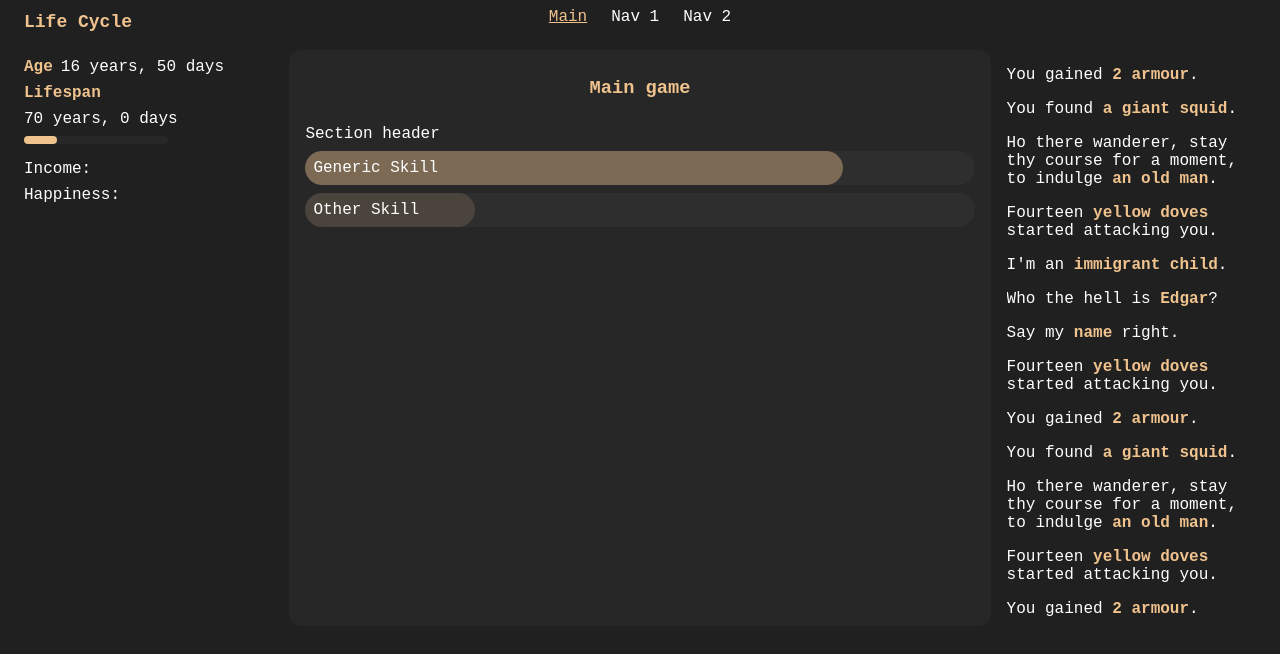
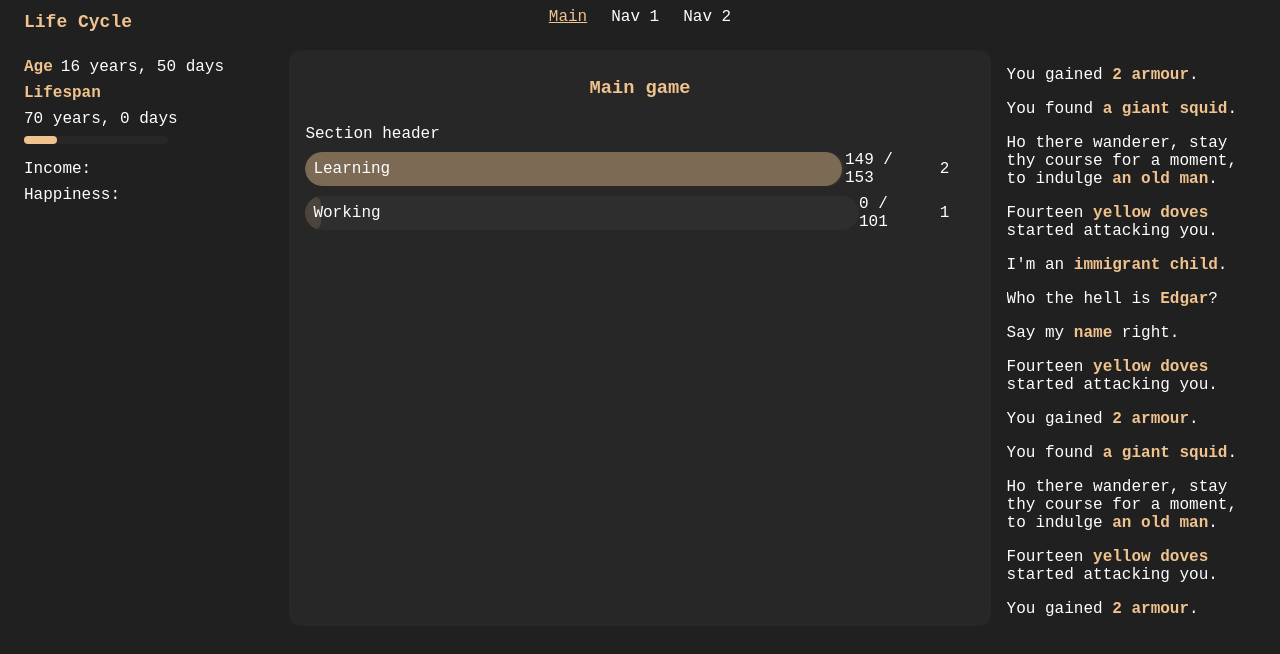
Before and after one commit to MJZwart/life-cycle, a Vue app: page / in a window 1280 px wide. Shown: the top 654 px of the page. Built offline with nearby package versions, Linux system fonts and the light colour scheme.

Commit message:
Levelling skills made possible

```diff
--- a/src/components/components/SkillBar.vue
+++ b/src/components/components/SkillBar.vue
@@ -1,5 +1,5 @@
 <template>
-    <div w-full rounded-full bg-white bg-opacity-3>
+    <div w-full rounded-full bg-white bg-opacity-3 overflow-hidden>
         <div :style="`width:${limitedProgress}%`" rounded-full bg-gentle-light bg-opacity-15 p-2 transition-ease-in-out
             transition-width transition-duration-200 :class="{ 'bg-opacity-40': active }">
             {{ title }}
@@ -9,12 +9,15 @@
 
 <script setup lang="ts">
 import { computed } from 'vue';
+import { isCurrentlyActive } from '../skills';
 
-const { currentProgress, title, active } = defineProps<{ currentProgress: number, title: string, active: boolean }>();
+const { currentProgress, maxProgress, title } = defineProps<{ currentProgress: number, maxProgress: number, title: string }>();
 
 const limitedProgress = computed(() => {
-    if (currentProgress > 100) return 100;
+    if (currentProgress > maxProgress) return 100;
     if (currentProgress < 0) return 0;
-    return currentProgress;
+    return (currentProgress / maxProgress) * 100;
 })
+
+const active = computed(() => isCurrentlyActive(title));
 </script>
--- a/src/components/gameloop.ts
+++ b/src/components/gameloop.ts
@@ -1,10 +1,12 @@
 import { computed, ref } from "vue";
 import { player } from "./player";
+import { increaseCurrentSkill } from "./skills";
 
 const intervalId = ref();
 
 const timeLoop = () => {
     player.value.age++;
+    increaseCurrentSkill();
     if (player.value.age >= player.value.lifespan) pauseTimer();
 }
 
--- a/src/components/skills.ts
+++ b/src/components/skills.ts
@@ -2,18 +2,54 @@ import { ref } from "vue";
 // When you level up, the new max xp should be
 // Math.round(skill.baseExp * (skill.level + 1) * Math.pow(1.01, skill.level))
 
+const baseExpPerTick = 5;
+
 interface Skill {
+    title: string,
     currentExp: number,
     level: number,
     legacy: number,
-    baseExp: number,
+    baseExpCap: number,
+    expBoost: number[],
 }
 
-const allSkills = ref<Skill[]>([]);
-
 const learningSkill = ref<Skill>({
+    title: 'Learning',
     currentExp: 0,
     level: 1,
     legacy: 0,
-    baseExp: 50
+    baseExpCap: 50,
+    expBoost: [],
 });
+
+const workingSkill = ref<Skill>({
+    title: 'Working',
+    currentExp: 0,
+    level: 1,
+    legacy: 0,
+    baseExpCap: 50,
+    expBoost: [],
+});
+
+const currentlyActive = ref(learningSkill.value);
+
+export const allSkills = ref<Skill[]>([learningSkill.value, workingSkill.value, ]);
+
+export const setCurrentActive = (skill: Skill) => {
+    currentlyActive.value = skill;
+}
+
+export const isCurrentlyActive = (skillName: string) => currentlyActive.value.title === skillName;
+
+export const getCurrentExpCap = (level: number, baseExpCap: number) => {
+    return Math.round(baseExpCap * (level + 1) * Math.pow(1.01, level));
+}
+
+export const increaseCurrentSkill = () => {
+    currentlyActive.value.currentExp += baseExpPerTick;
+    const expCap = getCurrentExpCap(currentlyActive.value.level, currentlyActive.value.baseExpCap);
+    if (currentlyActive.value.currentExp >= expCap) {
+        currentlyActive.value.level++;
+        currentlyActive.value.currentExp -= expCap;
+    }
+}
--- a/src/components/tabs/Game.vue
+++ b/src/components/tabs/Game.vue
@@ -2,22 +2,17 @@
     <h3 flex justify-center text-gentle-light>Main game</h3>
     <div flex flex-col gap-2>
         <span>Section header</span>
-        <SkillBar v-for="skill in skills" :current-progress="skill.progress" :title="skill.title"
-            :active="skill.active" />
+        <span v-for="skill in allSkills" flex flex-row items-center>
+            <SkillBar :current-progress="skill.currentExp"
+                :max-progress="getCurrentExpCap(skill.level, skill.baseExpCap,)" :title="skill.title"
+                @click="setCurrentActive(skill)" /> {{ skill.currentExp }} / {{ getCurrentExpCap(skill.level,
+                    skill.baseExpCap,) }}
+            <span min-w-15 flex justify-center>{{ skill.level }}</span>
+        </span>
     </div>
 </template>
 
 <script setup lang="ts">
-import ProgressBar from '../components/ProgressBar.vue';
-import PrimaryButton from '../components/PrimaryButton.vue';
-import { ref } from 'vue';
 import SkillBar from '../components/SkillBar.vue';
-
-const skill = ref({ progress: 78, title: "Generic Skill", active: true });
-const otherSkill = ref({ progress: 23, title: "Other Skill", active: false });
-
-const skills = ref([
-    skill.value,
-    otherSkill.value,
-]);
+import { allSkills, getCurrentExpCap, setCurrentActive } from '../skills';
 </script>
```
